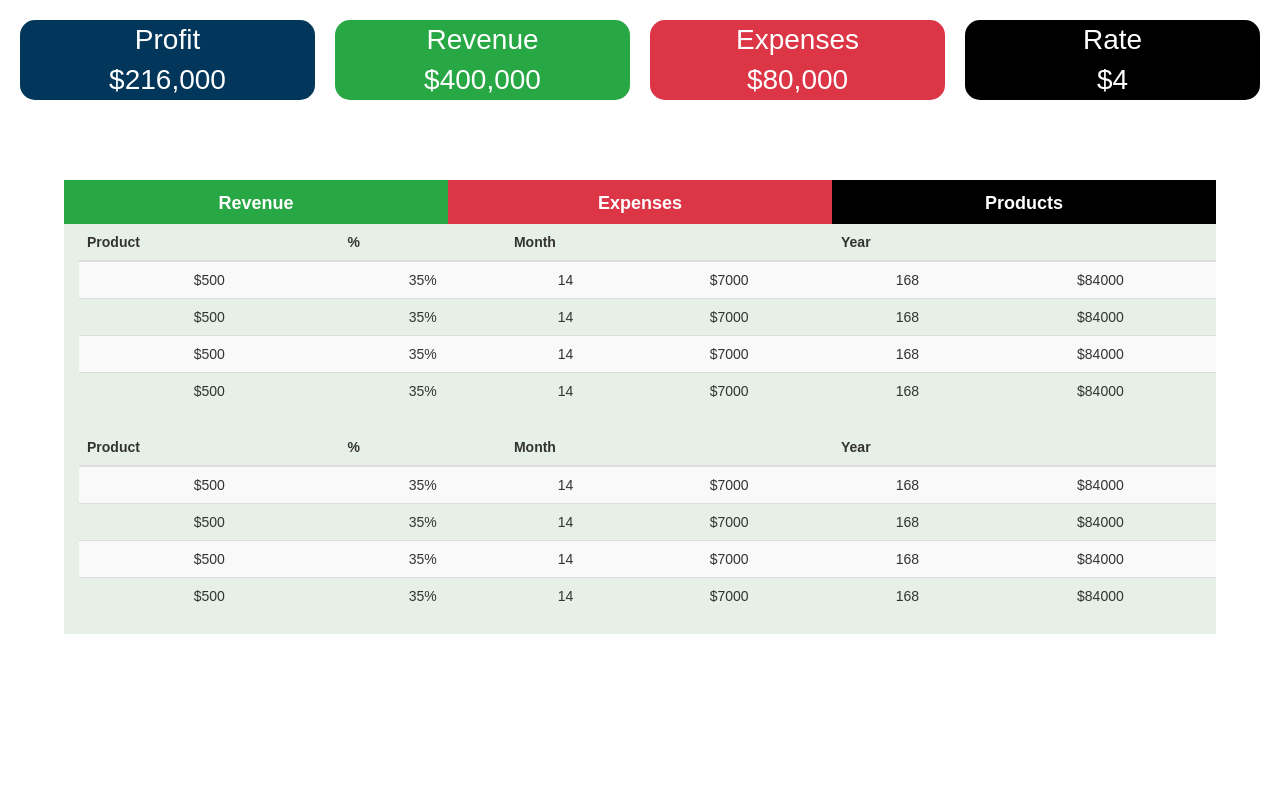
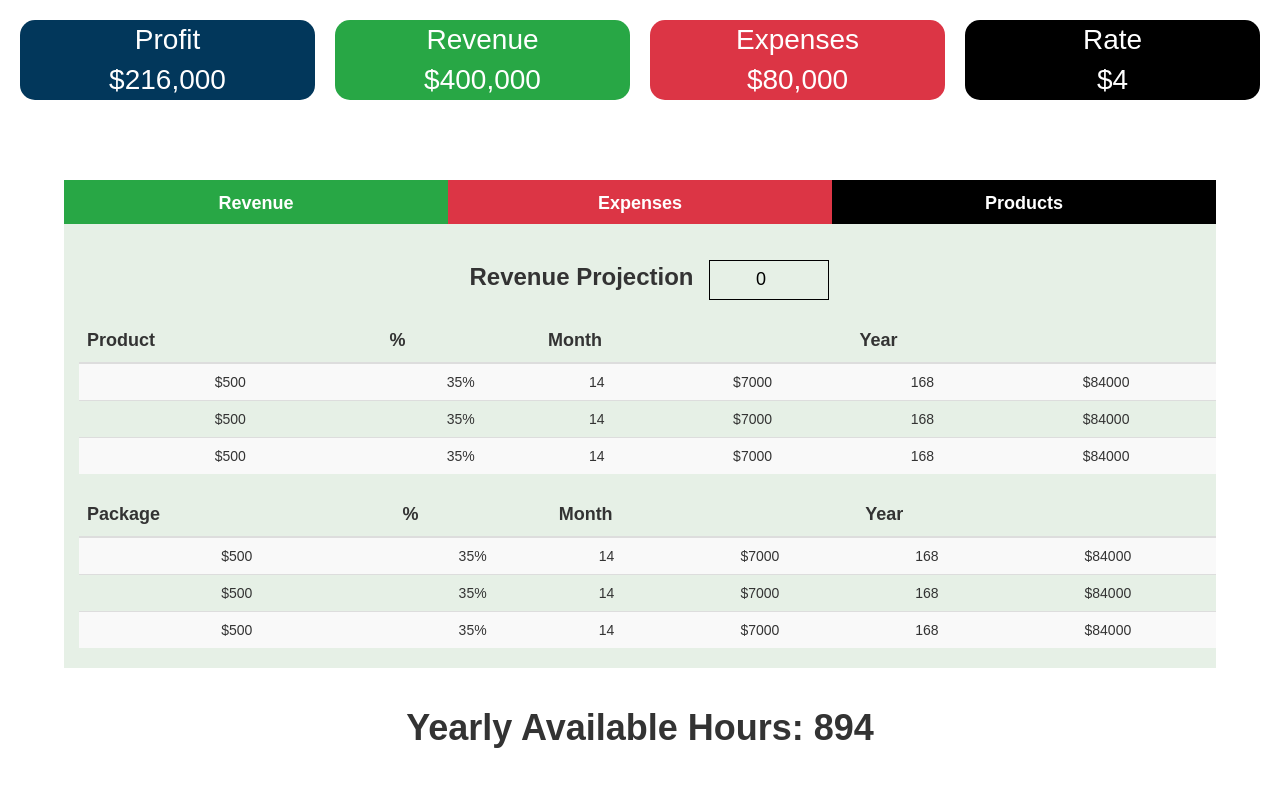
Before and after one commit to SSelke/revenue-calculator, a React app: page / in a window 1280 px wide. Shown: the top 800 px of the page. Built offline with nearby package versions, Linux system fonts and the light colour scheme.

Commit message:
update Revenue

```diff
--- a/src/components/Hours/Hours.css
+++ b/src/components/Hours/Hours.css
@@ -52,24 +52,24 @@
     color:#dc3545;
 }
 
-::-webkit-input-placeholder { /* WebKit, Blink, Edge */
+.Row::-webkit-input-placeholder { /* WebKit, Blink, Edge */
     color:    #dc3545;
 }
-:-moz-placeholder { /* Mozilla Firefox 4 to 18 */
+.Row:-moz-placeholder { /* Mozilla Firefox 4 to 18 */
    color:    #dc3545;
    opacity:  1;
 }
-::-moz-placeholder { /* Mozilla Firefox 19+ */
+.Row::-moz-placeholder { /* Mozilla Firefox 19+ */
    color:    #dc3545;
    opacity:  1;
 }
-:-ms-input-placeholder { /* Internet Explorer 10-11 */
+.Row:-ms-input-placeholder { /* Internet Explorer 10-11 */
    color:    #dc3545;
 }
-::-ms-input-placeholder { /* Microsoft Edge */
+.Row::-ms-input-placeholder { /* Microsoft Edge */
    color:    #dc3545;
 }
 
-::placeholder { /* Most modern browsers support this now. */
+.Row::placeholder { /* Most modern browsers support this now. */
    color:    #dc3545;
 }
--- a/src/components/MainCalculator/MainCalculator.css
+++ b/src/components/MainCalculator/MainCalculator.css
@@ -1,5 +1,5 @@
 .MainContainer {
-    height: 80vh;
+    height: 100%;
     width: 90%;
     margin: 0 5%;
     padding: 0;
--- a/src/components/MainCalculator/Tabs/Revenue/Revenue.css
+++ b/src/components/MainCalculator/Tabs/Revenue/Revenue.css
@@ -3,3 +3,56 @@
     width: 100%;
     background: #e6f0e6;
 }
+
+/* .row {
+    margin-bottom: 40px !important;
+} */
+
+.Table thead{
+    font-size: 18px;
+}
+
+.Projection {
+    margin: 20px 0;
+}
+
+.Projection h3 {
+    display: inline-block;
+    margin-right: 15px;
+    font-weight: bold;
+}
+
+.Projection input {
+    height: 40px;
+    width: 120px;
+    text-align: center;
+    font-size: 18px;
+    line-height: 18px;
+    color: black;
+    background: transparent;
+    border: 1px solid black;
+}
+
+.Membership h3 {
+    font-weight: bold;
+    display: inline-block;
+}
+
+.Membership input {
+    width: 100%;
+    height: 100%;
+    text-align: center;
+    background: transparent;
+    border: none;
+}
+
+.MemberTable {
+    border-collapse: collapse;
+    display: inline-block;
+    width: 250px;
+}
+
+.MemberTable td {
+    height: 30px;
+    border: 1px solid black;
+}
--- a/src/components/MainCalculator/Tabs/Revenue/Revenue.js
+++ b/src/components/MainCalculator/Tabs/Revenue/Revenue.js
@@ -1,14 +1,36 @@
-import React from 'react';
+import React, {Component} from 'react';
 import { Grid, Row, Col, Table } from 'react-bootstrap';
+import TableData from './TableData/TableData';
 import classes from './Revenue.css';
 
-const revenue = (props) => {
+class Revenue extends Component {
+
+    state = {
+        revenueProjection: 0
+    }
+
+    handleRevenueProjection = (event) => {
+        this.setState({revenueProjection: event.target.value}, () => {
+            console.log(this.state.revenueProjection);
+        });
+    }
+
+    render () {
+
         return (
-        <div id='revenue' style={props.style} className={classes.Revenue}>
+            <div id='revenue' style={this.props.style} className={classes.Revenue}>
                 <Grid>
+                    <Row className={classes.row}>
+                        <Col xs={12} sm={12}>
+                            <div className={classes.Projection}>
+                                <h3>Revenue Projection</h3>
+                                <input type="number" value={this.state.revenueProjection} onChange={this.handleRevenueProjection}/>
+                            </div>
+                        </Col>
+                    </Row>
                     <Row>
                         <Col xs={12}>
-                        <Table striped>
+                            <Table striped className={classes.Table}>
                                 <thead>
                                     <tr>
                                         <th>Product</th>
@@ -18,84 +40,26 @@ const revenue = (props) => {
                                     </tr>
                                 </thead>
                                 <tbody>
-                                <tr>
-                                    <td>$500</td>
-                                    <td>35%</td>
-                                    <td>14</td>
-                                    <td>$7000</td>
-                                    <td>168</td>
-                                    <td>$84000</td>
-                                </tr>
-                                <tr>
-                                    <td>$500</td>
-                                    <td>35%</td>
-                                    <td>14</td>
-                                    <td>$7000</td>
-                                    <td>168</td>
-                                    <td>$84000</td>
-                                </tr>
-                                <tr>
-                                    <td>$500</td>
-                                    <td>35%</td>
-                                    <td>14</td>
-                                    <td>$7000</td>
-                                    <td>168</td>
-                                    <td>$84000</td>
-                                </tr>
-                                <tr>
-                                    <td>$500</td>
-                                    <td>35%</td>
-                                    <td>14</td>
-                                    <td>$7000</td>
-                                    <td>168</td>
-                                    <td>$84000</td>
-                                </tr>
+                                    <TableData />
+                                    <TableData />
+                                    <TableData />
                                 </tbody>
                             </Table>
                         </Col>
                         <Col xs={12}>
-                        <Table striped>
+                            <Table striped className={classes.Table}>
                                 <thead>
                                     <tr>
-                                    <th>Product</th>
+                                        <th>Package</th>
                                         <th>%</th>
                                         <th colSpan="2">Month</th>
                                         <th colSpan="2">Year</th>
                                     </tr>
                                 </thead>
                                 <tbody>
-                                <tr>
-                                    <td>$500</td>
-                                    <td>35%</td>
-                                    <td>14</td>
-                                    <td>$7000</td>
-                                    <td>168</td>
-                                    <td>$84000</td>
-                                </tr>
-                                <tr>
-                                    <td>$500</td>
-                                    <td>35%</td>
-                                    <td>14</td>
-                                    <td>$7000</td>
-                                    <td>168</td>
-                                    <td>$84000</td>
-                                </tr>
-                                <tr>
-                                    <td>$500</td>
-                                    <td>35%</td>
-                                    <td>14</td>
-                                    <td>$7000</td>
-                                    <td>168</td>
-                                    <td>$84000</td>
-                                </tr>
-                                <tr>
-                                    <td>$500</td>
-                                    <td>35%</td>
-                                    <td>14</td>
-                                    <td>$7000</td>
-                                    <td>168</td>
-                                    <td>$84000</td>
-                                </tr>
+                                    <TableData />
+                                    <TableData />
+                                    <TableData />
                                 </tbody>
                             </Table>
                         </Col>
@@ -105,4 +69,23 @@ const revenue = (props) => {
         );
     }
 
-export default revenue;
+}
+
+
+// <Col xs={12} sm={6}>
+//     <div className={classes.Membership}>
+//         <h3>Membership</h3>
+//         <table className={classes.MemberTable}>
+//             <tbody>
+//                 <tr>
+//                     <td><input type="text" /></td>
+//                     <td><input type="text" /></td>
+//                     <td><input type="text" /></td>
+//                     <td><input type="text" /></td>
+//                 </tr>
+//             </tbody>
+//         </table>
+//     </div>
+// </Col>
+
+export default Revenue;
--- /dev/null
+++ b/src/components/MainCalculator/Tabs/Revenue/TableData/TableData.js
@@ -0,0 +1,17 @@
+import React from 'react';
+import classes from './TableData.css';
+
+const tableData = (props) => {
+    return (
+        <tr>
+            <td>$500</td>
+            <td>35%</td>
+            <td>14</td>
+            <td>$7000</td>
+            <td>168</td>
+            <td>$84000</td>
+        </tr>
+    );
+}
+
+export default tableData;
```
Also changed, not shown: src/components/MainCalculator/Tabs/Revenue/TableData/TableData.css (added). Lines whose indentation alone changed are shown as unchanged.
